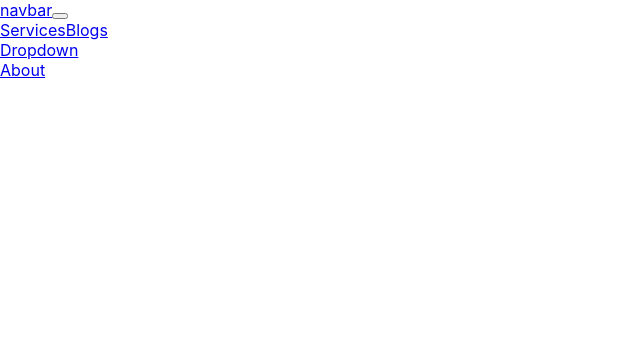
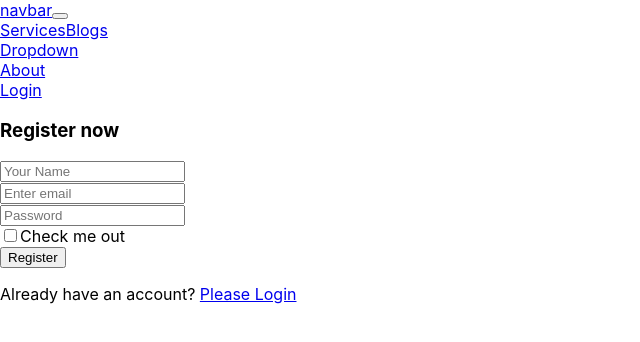
Before and after one commit to jannatul-mou149/independent-service-provider-jannatul-mou149, a React (Create React App) app: page /register in a window 1280 px wide. Shown: the top 342 px of the page, without its empty margins (0-640 px from the left). Built offline with nearby package versions, Linux system fonts and the light colour scheme; the HTML template or start-up script is replaced by a standard one.

Commit message:
register and login form done

```diff
--- a/src/App.js
+++ b/src/App.js
@@ -2,6 +2,11 @@ import { Route, Routes } from 'react-router-dom';
 import './App.css';
 import Header from './Components/Header/Header';
 import Home from './Components/Home/Home/Home';
+import About from './Components/About/About';
+import Blogs from './Components/Blogs/Blogs';
+import Notfound from './Components/Notfound/Notfound';
+import Login from './Components/Login/Login/Login';
+import Register from './Components/Login/Register/Register';
 
 
 
@@ -12,6 +17,11 @@ function App() {
       <Routes>
         <Route path='/' element={<Home></Home>}></Route>
         <Route path='/home' element={<Home></Home>}></Route>
+        <Route path='/blogs' element={<Blogs></Blogs>}></Route>
+        <Route path='/about' element={<About></About>}></Route>
+        <Route path='/login' element={<Login></Login>}></Route>
+        <Route path='/register' element={<Register></Register>}></Route>
+        <Route path='*' element={<Notfound></Notfound>}></Route>
       </Routes>
     </div>
   );
--- /dev/null
+++ b/src/Components/Blogs/Blogs.js
@@ -0,0 +1,11 @@
+import React from 'react';
+
+const Blogs = () => {
+    return (
+        <div>
+            <h2>My blogs here</h2>
+        </div>
+    );
+};
+
+export default Blogs;
--- a/src/Components/Header/Header.js
+++ b/src/Components/Header/Header.js
@@ -15,7 +15,7 @@ const Header = () => {
                         <Navbar.Collapse id="responsive-navbar-nav">
                             <Nav className="me-auto">
                                 <Nav.Link href="home#services">Services</Nav.Link>
-                                <Nav.Link href="home#experts">Blogs</Nav.Link>
+                                <Nav.Link as={Link} to="blogs">Blogs</Nav.Link>
                                 <NavDropdown title="Dropdown" id="collasible-nav-dropdown">
                                     <NavDropdown.Item href="#action/3.1">Action</NavDropdown.Item>
                                     <NavDropdown.Item href="#action/3.2">Another action</NavDropdown.Item>
@@ -26,7 +26,9 @@ const Header = () => {
                             </Nav>
                             <Nav>
                                 <Nav.Link as={Link} to="about">About</Nav.Link>
-
+                            </Nav>
+                            <Nav>
+                                <Nav.Link as={Link} to="login">Login</Nav.Link>
                             </Nav>
                         </Navbar.Collapse>
                     </Container>
--- /dev/null
+++ b/src/Components/Login/Login/Login.js
@@ -0,0 +1,46 @@
+import React, { useRef } from 'react';
+import { Button, Form } from 'react-bootstrap';
+import { Link, useLocation, useNavigate } from 'react-router-dom';
+
+const Login = () => {
+    const emailRef = useRef('');
+    const passwordRef = useRef('');
+    const navigate = useNavigate();
+    const location = useLocation();
+
+    const handleSubmit = event => {
+        event.preventDefault();
+        const email = emailRef.current.value;
+        const password = passwordRef.current.value;
+
+        console.log(email, password);
+    }
+
+    const navigateToRegister = event => {
+        navigate('/register');
+    }
+
+    return (
+        <div className='container w-25 mx-auto mt-5'>
+            <h2 className='mb-5'>Please Login</h2>
+            <Form onSubmit={handleSubmit}>
+                <Form.Group className="mb-3" controlId="formBasicEmail">
+                    <Form.Control ref={emailRef} type="email" placeholder="Enter email" required />
+                </Form.Group>
+
+                <Form.Group className="mb-3" controlId="formBasicPassword">
+                    <Form.Control ref={passwordRef} type="password" placeholder="Password" required />
+                </Form.Group>
+                <Form.Group className="mb-3" controlId="formBasicCheckbox">
+                    <Form.Check type="checkbox" label="Check me out" />
+                </Form.Group>
+                <Button variant="primary" type="submit">
+                    Login
+                </Button>
+            </Form>
+            <p>New to here? <Link to="/register" className='text-warning pe-auto text-decoration-none' onClick={navigateToRegister}>Please Register</Link></p>
+        </div>
+    );
+};
+
+export default Login;
--- /dev/null
+++ b/src/Components/Login/Register/Register.js
@@ -0,0 +1,37 @@
+import React from 'react';
+import { Button, Form } from 'react-bootstrap';
+import { Link, useNavigate } from 'react-router-dom';
+
+const Register = () => {
+
+    const navigate = useNavigate();
+    const navigateToLogin = () => {
+        navigate('/login');
+    }
+
+    return (
+        <div className='container w-25 mx-auto mt-5'>
+            <h3 className='mb-5'>Register now</h3>
+            <Form>
+                <Form.Group className="mb-3">
+                    <Form.Control type="text" placeholder="Your Name" />
+                </Form.Group>
+                <Form.Group className="mb-3" controlId="formBasicEmail">
+                    <Form.Control type="email" placeholder="Enter email" required />
+                </Form.Group>
+                <Form.Group className="mb-3" controlId="formBasicPassword">
+                    <Form.Control type="password" placeholder="Password" required />
+                </Form.Group>
+                <Form.Group className="mb-3" controlId="formBasicCheckbox">
+                    <Form.Check type="checkbox" label="Check me out" />
+                </Form.Group>
+                <Button variant="primary" type="submit">
+                    Register
+                </Button>
+            </Form>
+            <p>Already have an account? <Link to="/login" className='text-warning pe-auto text-decoration-none' onClick={navigateToLogin}>Please Login</Link></p>
+        </div>
+    );
+};
+
+export default Register;
--- /dev/null
+++ b/src/Components/Notfound/Notfound.js
@@ -0,0 +1,11 @@
+import React from 'react';
+import notfound from '../../images/notfound.jpg';
+const Notfound = () => {
+    return (
+        <div className='container'>
+            <img className='w-100' src={notfound} alt="" />
+        </div>
+    );
+};
+
+export default Notfound;
```
Also changed, not shown: public/service.json (+4 -4 lines), src/images/notfound.jpg (added).
